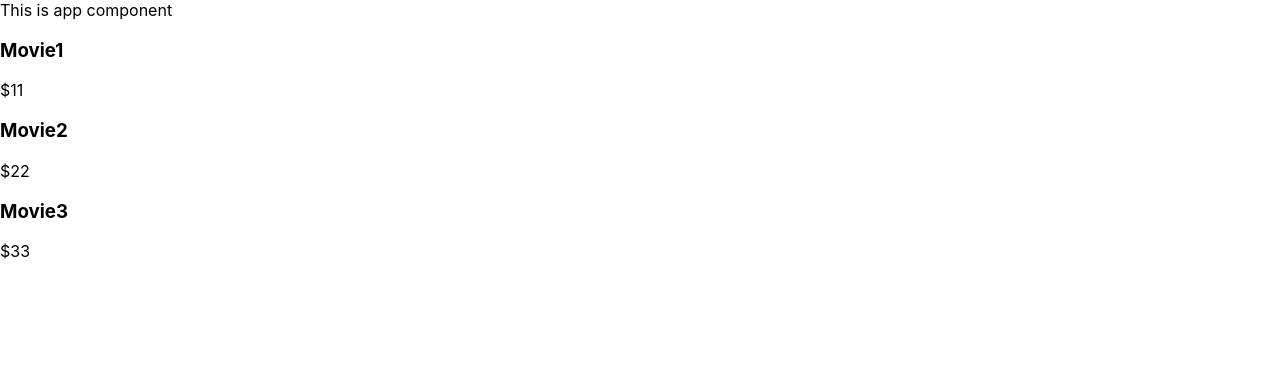
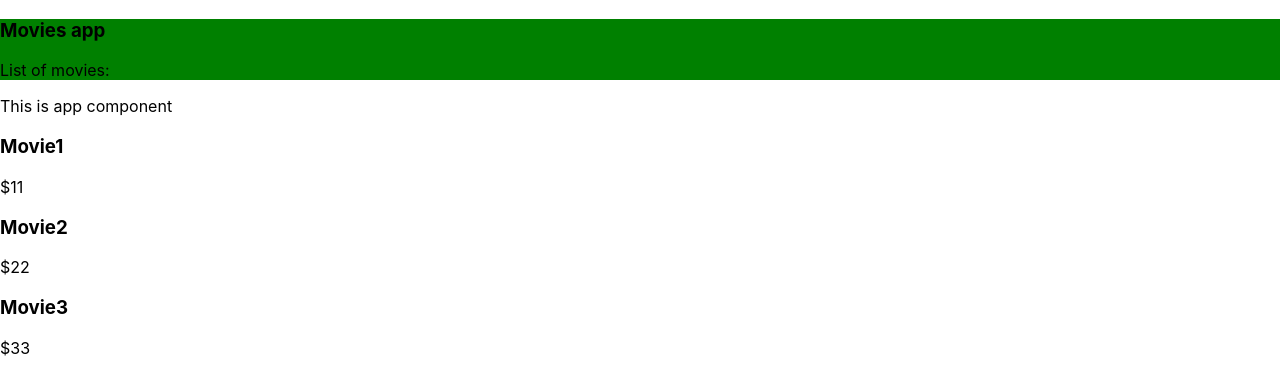
Before and after one commit to ViktorKuzmanov/Learning-React-Context, a React (Create React App) app: page / in a window 1280 px wide. Shown: the top 392 px of the page. Built offline with nearby package versions, Linux system fonts and the light colour scheme.

Commit message:
show nav bar

```diff
--- a/src/App.js
+++ b/src/App.js
@@ -1,10 +1,12 @@
 import React from "react";
 import MoviesList from "./components/MoviesList";
 import { MovieProvider } from "./context/MovieContext";
+import Nav from "./components/Nav";
 
 function App(props) {
   return (
     <MovieProvider>
+      <Nav />
       This is app component
       <MoviesList />
     </MovieProvider>
--- a/src/components/Nav.jsx
+++ b/src/components/Nav.jsx
@@ -1,10 +1,14 @@
 import React from "react";
+
+const greenBackground = { backgroundColor: "green" };
 
 const Nav = () => {
   return (
-    <div>
-      <h3>Viktor</h3>
+    <div style={greenBackground}>
+      <h3>Movies app</h3>
       <p>List of movies:</p>
     </div>
   );
 };
+
+export default Nav;
```
